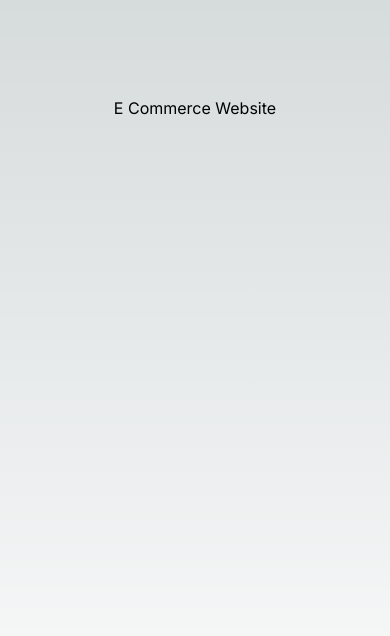
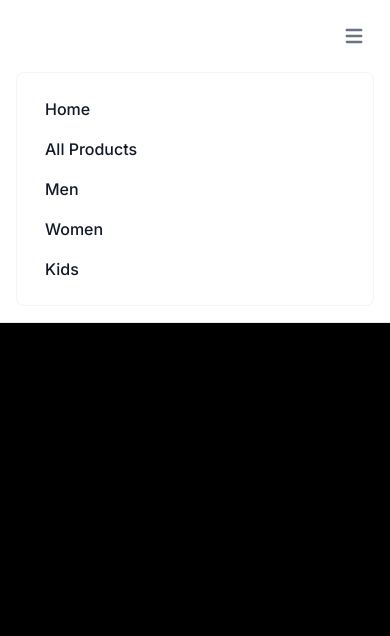
Before and after one commit to SFSADespair/e-commerce, a Next.js app: page / in a window 390 px wide. Shown: the top 636 px of the page. Built offline with nearby package versions, Linux system fonts and the light colour scheme.

Commit message:
Designed the Navbar

```diff
--- a/src/app/globals.css
+++ b/src/app/globals.css
@@ -8,7 +8,7 @@
   --background-end-rgb: 255, 255, 255;
 }
 
-@media (prefers-color-scheme: dark) {
+@media (prefers-color-scheme: light) {
   :root {
     --foreground-rgb: 255, 255, 255;
     --background-start-rgb: 0, 0, 0;
--- a/src/app/layout.js
+++ b/src/app/layout.js
@@ -1,5 +1,7 @@
+import GlobalState from '@/context'
 import './globals.css'
 import { Inter } from 'next/font/google'
+import Navbar from '@/components/Navbar'
 
 const inter = Inter({ subsets: ['latin'] })
 
@@ -11,7 +13,12 @@
 export default function RootLayout({ children }) {
   return (
     <html lang="en">
-      <body className={inter.className}>{children}</body>
+      <body className={inter.className}>
+        <GlobalState>
+          <Navbar />
+          <main>{children}</main>
+        </GlobalState>
+      </body>
     </html>
   )
 }
--- a/src/app/page.js
+++ b/src/app/page.js
@@ -1,4 +1,3 @@
-import './globals.css'
 
 export default function Home() {
   return (
--- a/src/components/Navbar/index.jsx
+++ b/src/components/Navbar/index.jsx
@@ -1,10 +1,105 @@
+'use client'
 
+import { adminNavOptions, navOptions, styles } from "@/utils"
+import { Fragment, useState } from "react"
+
+const isAdminView = false
+const isAuthUser = false
+const user = {
+    role: 'admin'
+}
+
+function NavItems() {
+    return (
+        <div className="items-center justify-between w-full md:flex md:w-auto" id='nav-items'>
+            <ul className="flex flex-col p-4 md:p-0 mt-4 font-medium border border-gray-100 rounded-lg md:flex-row md:space-x-8 md:mt-0 md:border-0 bg-white">
+                {
+                    isAdminView ? adminNavOptions.map(item => (
+                        <li
+                            className='cursor-pointer block py-2 pl-3 pr-4 text-gray-900 rounded md:p-0'
+                            key={item.id}
+                        >
+                            {item.label}
+                        </li>
+                    )) : navOptions.map(item => (
+                        <li
+                            className='cursor-pointer block py-2 pl-3 pr-4 text-gray-900 rounded md:p-0'
+                            key={item.id}
+                        >
+                            {item.label}
+                        </li>
+                    ))
+                }
+            </ul>
+        </div>
+    )
+}
 
 export default function Navbar() {
+    const [showNavPopup, setShowNavPopup] = useState(false)
 
     return (
         <>
-            <div>Navbar</div>
+            <nav className='bg-white fixed w-full z-20 top-0 left-0 border-b border-gray-200'>
+                <div className="max-w-screen-xl flex flex-wrap items-center justify-between mx-auto p-4">
+                    <div className="flex items-center cursor-pointer">
+                        <span className="slef-center text-2xl font-semibold whitespace-nowrap">Ecommerce</span>
+                    </div>
+                    <div className="flex md:order-2 gap-2">
+                        {
+                            !isAdminView && isAuthUser ? (
+                                <Fragment>
+                                    <button className={styles.button}>Account</button>
+                                    <button className={styles.button}>Cart</button>
+                                </Fragment>
+                            ) : null
+                        }
+
+                        {
+                            user?.role == 'admin' ? (
+                                isAdminView ? (
+                                    <button className={styles.button}>Client View</button>
+                                ) : (
+                                    <button className={styles.button}>Admin View</button>
+                                )
+                            )  : null
+                        }
+
+                        {
+                            isAuthUser ? (
+                                <button className={styles.button}>LogOut</button>
+                            ) : (
+                                <button className={styles.button}>LogIn</button>
+                            )
+                        }
+
+                        <button data-collapse-toggle='navbar-sticky' type="button"
+                            className="inline-flex items-center p-2 text-sm text-gray-500 rounded-lg md:hidden hover:bg-gray-100
+                            focus:outline-none focus:cursor-pointer"
+                            aria-controls="navbar-sticky"
+                            aria-expanded='false'
+                            onClick={() => setShowNavPopup(prv => !prv)}
+                        >
+                            <span className="sr-only">Open Main Menu</span>
+                            <svg
+                                className="w-6 h-6"
+                                aria-hidden='true'
+                                fill="currentColor"
+                                viewBox="0 0 20 20"
+                                xmlns="http://www.w3.org/2000/svg"
+                            >
+                                <path
+                                    fillRule='evenodd'
+                                    d="M3 5a1 1 0 011-1h12a1 1 0 110 2H4a1 1 0 01-1-1zM3 10a1 1 0 011-1h12a1 1 0 110 2H4a1 1 0 01-1-1zM3 15a1 1 0 011-1h12a1 1 0 110 2H4a1 1 0"
+                                    clipRule="evenodd"
+                                ></path>
+                            </svg>
+                        </button>
+
+                    </div>
+                    <NavItems />
+                </div>
+            </nav>
         </>
     )
 }
--- a/src/context/index.jsx
+++ b/src/context/index.jsx
@@ -1,3 +1,5 @@
+'use client'
+
 import { createContext } from "react";
 
 export const GlobalContext = createContext(null);
--- /dev/null
+++ b/src/utils/index.js
@@ -0,0 +1,44 @@
+export const navOptions = [
+    {
+        id: 'home',
+        label: 'Home',
+        path: '/'
+    },
+    {
+        id: 'listing',
+        label: 'All Products',
+        path: '/product/listing/all-products'
+    },
+    {
+        id: 'listingMen',
+        label: 'Men',
+        path: '/product/listing/men'
+    },
+    {
+        id: 'listingWomen',
+        label: 'Women',
+        path: '/product/listing/women'
+    },
+    {
+        id: 'listingKids',
+        label: 'Kids',
+        path: '/product/listing/kids'
+    }
+]
+
+export const adminNavOptions = [
+    {
+        id: 'adminListing',
+        label: 'Manage All Products',
+        path: '/admin-view/all-products'
+    },
+    {
+        id: 'adminNewProduct',
+        label: 'Add New Product',
+        path: '/admin-view/add-product'
+    }
+]
+
+export const styles = {
+    button: 'mt-1.5 inline-block bg-black px-5 py-3 text-xs font-medium uppercase tracking-wide text-white',
+}
```
